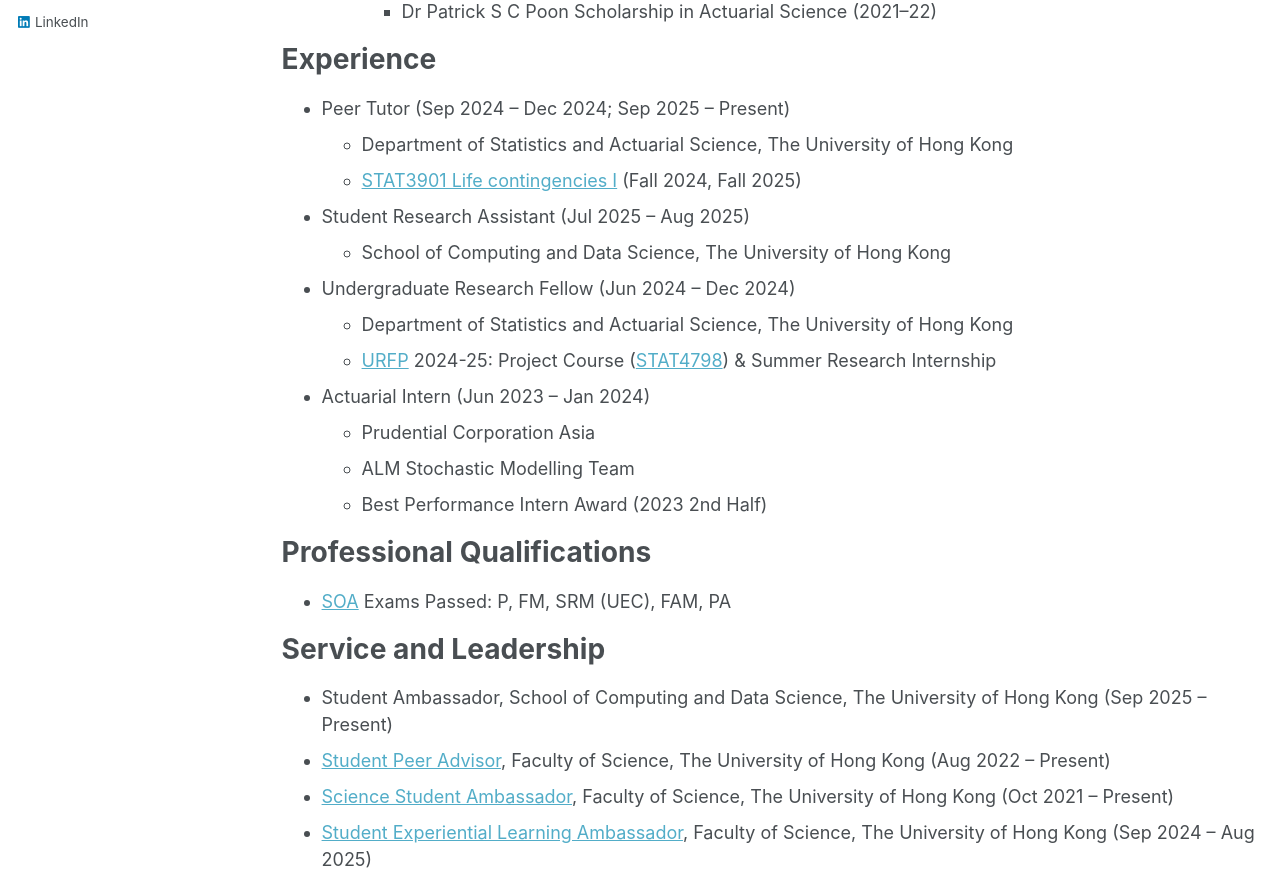
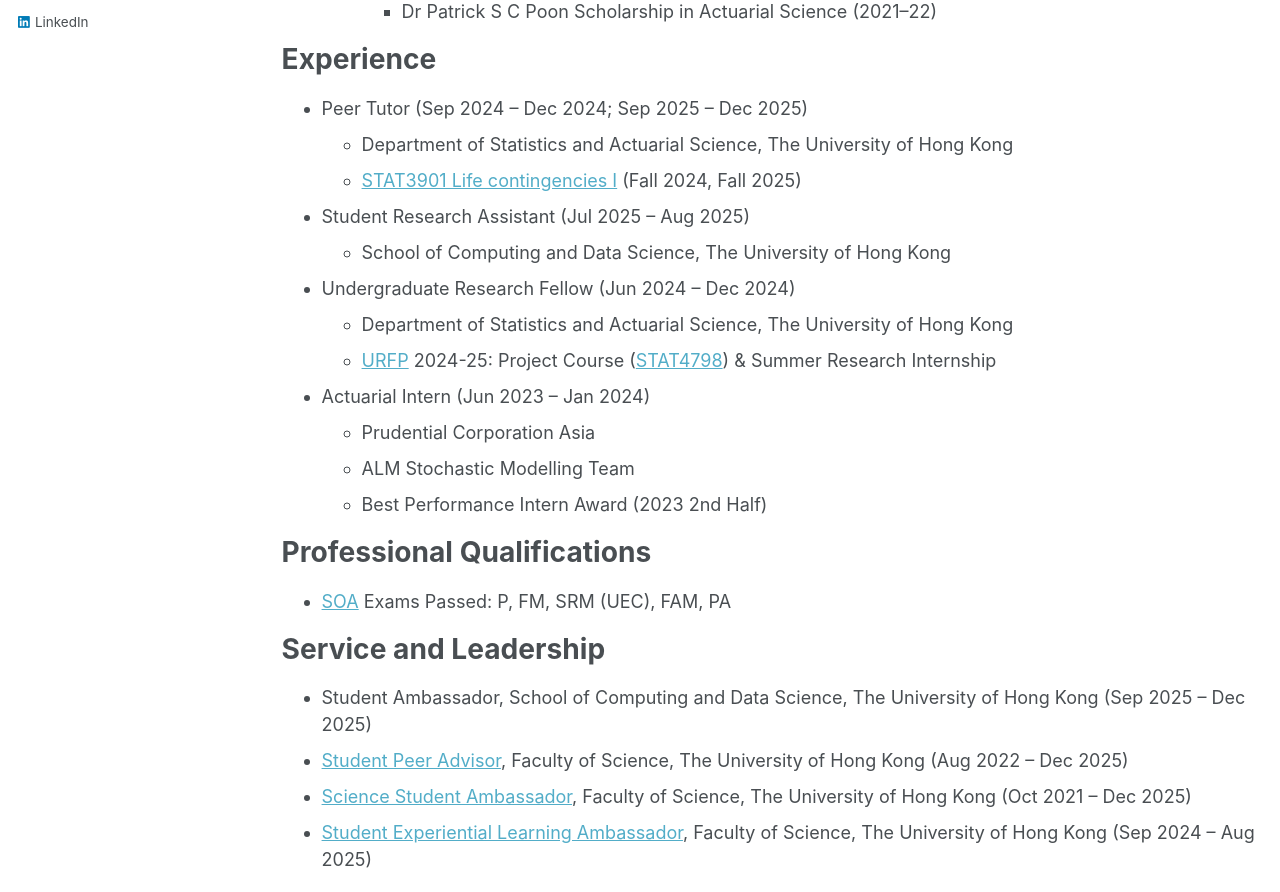
Before and after one commit to leochiukl/leochiukl.github.io, a Jekyll site: the page built from _pages/cv.md, in a window 1280 px wide and 1400 px high. Shown: the part 490-1382 px from the top of the window. Built offline with Jekyll 4.4.1, drawn with Linux system fonts in a browser that asks for light colours; some web fonts are replaced.

```diff
--- a/_pages/cv.md
+++ b/_pages/cv.md
@@ -21,7 +21,7 @@ redirect_from:
     * Dr Patrick S C Poon Scholarship in Actuarial Science (2021--22)
 
 # Experience
-* Peer Tutor (Sep 2024 -- Dec 2024; Sep 2025 -- Present)
+* Peer Tutor (Sep 2024 -- Dec 2024; Sep 2025 -- Dec 2025)
   * Department of Statistics and Actuarial Science, The University of Hong Kong
   * [STAT3901 Life contingencies I](https://webapp.science.hku.hk/sr4/servlet/enquiry?Type=Course&course_code=STAT3901) (Fall 2024, Fall 2025)
 
@@ -42,9 +42,9 @@ Professional Qualifications
 
 Service and Leadership
 ======
-* Student Ambassador, School of Computing and Data Science, The University of Hong Kong (Sep 2025 -- Present)
-* [Student Peer Advisor](https://www.scifac.hku.hk/current/ug/academic/aa), Faculty of Science, The University of Hong Kong (Aug 2022 -- Present)
-* [Science Student Ambassador](https://www.scifac.hku.hk/current/ug/el/others/ssas), Faculty of Science, The University of Hong Kong (Oct 2021 -- Present)
+* Student Ambassador, School of Computing and Data Science, The University of Hong Kong (Sep 2025 -- Dec 2025)
+* [Student Peer Advisor](https://www.scifac.hku.hk/current/ug/academic/aa), Faculty of Science, The University of Hong Kong (Aug 2022 -- Dec 2025)
+* [Science Student Ambassador](https://www.scifac.hku.hk/current/ug/el/others/ssas), Faculty of Science, The University of Hong Kong (Oct 2021 -- Dec 2025)
 * [Student Experiential Learning Ambassador](https://www.scifac.hku.hk/current/ug/el/experiential-learning-ambassadors-student-sharing-list), Faculty of Science, The University of Hong Kong (Sep 2024 -- Aug 2025)
 
 Skills
```
Also changed, not shown: _pages/research.md (+3 -0 lines), 1 other file.
